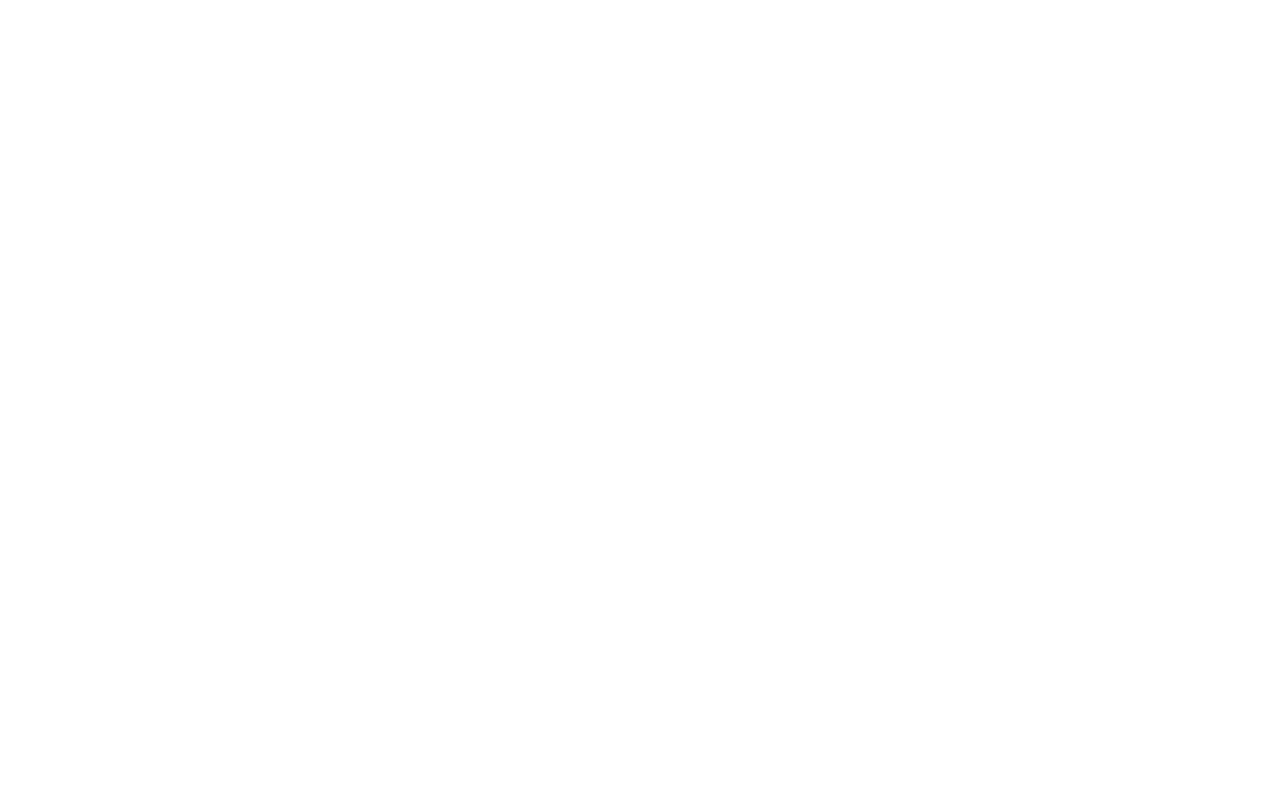
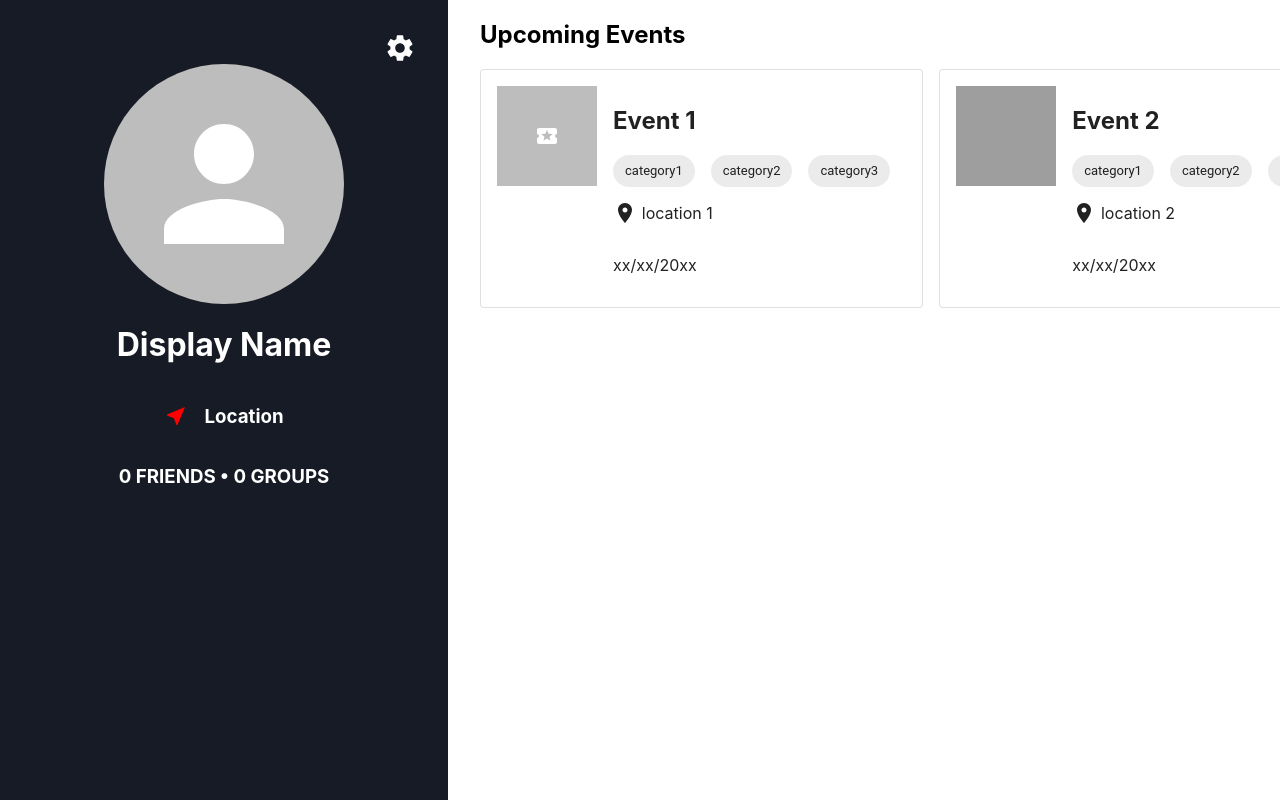
Before and after one commit to goodvid/rendezview, a React (Create React App) app in the folder app/: page /profile in a window 1280 px wide. Before the commit this address had no page. Built offline with nearby package versions, Linux system fonts and the light colour scheme; grey boxes are pictures that could not be loaded.

Commit message:
Created skeleton profile page (info + upcoming events)

```diff
--- a/app/package.json
+++ b/app/package.json
@@ -5,6 +5,7 @@
   "dependencies": {
     "@emotion/react": "^11.11.3",
     "@emotion/styled": "^11.11.0",
+    "@mui/icons-material": "^5.15.7",
     "@mui/material": "^5.15.7",
     "@testing-library/jest-dom": "^5.17.0",
     "@testing-library/react": "^13.4.0",
--- a/app/src/App.js
+++ b/app/src/App.js
@@ -1,10 +1,12 @@
 import "./App.css";
-import Homepage from "./pages/Homepage";
 import {
   BrowserRouter as BrowserRouter,
   Routes,
   Route,
 } from "react-router-dom";
+
+import Homepage from "./pages/Homepage";
+import Profile from "./pages/Profile";
 
 function App() {
   return (
@@ -12,6 +14,7 @@
       <BrowserRouter>
         <Routes>
           <Route path="/" element={<Homepage />} />
+          <Route path="/profile" element={<Profile />} />
         </Routes>
       </BrowserRouter>
     </div>
--- /dev/null
+++ b/app/src/pages/Profile.jsx
@@ -0,0 +1,167 @@
+import React from "react";
+import { useState } from "react";
+import { Card, Avatar, Box, Chip, Stack } from "@mui/material";
+import SettingsIcon from "@mui/icons-material/Settings";
+import NearMeIcon from "@mui/icons-material/NearMe";
+import LocalActivityIcon from "@mui/icons-material/LocalActivity";
+import LocationOnIcon from "@mui/icons-material/LocationOn";
+
+function Profile() {
+  const [friendsNum, setFriendsNum] = useState(0);
+  const [groupsNum, setGroupsNum] = useState(0);
+  const [events, setEvents] = useState([
+    {
+      id: 1,
+      name: "Event 1",
+      categories: ["category1", "category2", "category3"],
+      location: "location 1",
+      date: "xx/xx/20xx",
+      picture: null,
+    },
+    {
+      id: 2,
+      name: "Event 2",
+      categories: ["category1", "category2", "category3"],
+      location: "location  2",
+      date: "xx/xx/20xx",
+      picture: "url",
+    },
+    {
+      id: 3,
+      name: "Event 3",
+      categories: ["category1", "category2", "category3"],
+      location: "location  3",
+      date: "xx/xx/20xx",
+      picture: "url",
+    },
+  ]);
+
+  const InfoStack = () => {
+    return (
+      <Stack
+        width="50vh"
+        style={{ backgroundColor: "#171B26", color: "white" }}
+        alignItems={"center"}
+        padding="2rem"
+      >
+        <Box
+          sx={{ width: "100%", display: "flex", justifyContent: "flex-end" }}
+        >
+          <SettingsIcon style={{ height: "2rem", width: "2rem" }} />
+        </Box>
+        <Avatar sx={{ width: "15rem", height: "15rem" }} />
+        <h1>Display Name</h1>
+        <Stack direction="row" alignItems="center" gap="1rem">
+          <NearMeIcon style={{ color: "red" }} />
+          <h3>Location</h3>
+        </Stack>
+        <h3>
+          {friendsNum} FRIENDS • {groupsNum} GROUPS
+        </h3>
+      </Stack>
+    );
+  };
+
+  const EventCard = ({ id, name, categories, location, date, picture }) => {
+    return (
+      <>
+        <Card variant="outlined">
+          <Stack padding="1rem" direction="row">
+            <Stack>
+              {picture ? (
+                <Avatar
+                  src={picture}
+                  variant="square"
+                  sx={{ width: 100, height: 100 }}
+                />
+              ) : (
+                <Avatar
+                  src={picture}
+                  sx={{ width: 100, height: 100 }}
+                  variant="square"
+                >
+                  <LocalActivityIcon />
+                </Avatar>
+              )}
+            </Stack>
+            <Stack alignItems="flex-start" marginInline="1rem">
+              <h2>{name}</h2>
+              <Stack
+                direction="row"
+                gap="1rem"
+                justifyContent="space-start"
+                flexWrap="wrap"
+                width="100%"
+              >
+                {categories.map((category) => (
+                  <Chip key={category} label={category} />
+                ))}
+              </Stack>
+              <Stack direction="row" alignItems="center" gap="0.3rem">
+                <LocationOnIcon />
+                <p>{location}</p>
+              </Stack>
+              <p>{date}</p>
+            </Stack>
+          </Stack>
+        </Card>
+      </>
+    );
+  };
+
+  const UpcomingEvents = () => {
+    return (
+      <Stack alignItems="flex-start">
+        <h2>Upcoming Events</h2>
+        <Box sx={{ overflowX: "auto", width: "100%" }}>
+          <Stack direction="row" gap={2} sx={{ minWidth: "max-content" }}>
+            {events.map((event) => (
+              <EventCard
+                key={event.id}
+                id={event.id}
+                name={event.name}
+                categories={event.categories}
+                location={event.location}
+                date={event.date}
+                picture={event.picture}
+              />
+            ))}
+          </Stack>
+        </Box>
+      </Stack>
+    );
+  };
+
+  const EventStack = () => {
+    return (
+      <Stack width="100vh">
+        {/* <h1>Event Stack</h1> */}
+        <UpcomingEvents />
+      </Stack>
+    );
+  };
+
+  return (
+    <div
+      style={{
+        position: "absolute",
+        top: "0px",
+        bottom: "0px",
+        right: "0px",
+        left: "0px",
+      }}
+    >
+      <Stack
+        height="100%"
+        direction="row"
+        gap="2rem"
+        justifyContent="space-between"
+      >
+        <InfoStack />
+        <EventStack />
+      </Stack>
+    </div>
+  );
+}
+
+export default Profile;
```
Also changed, not shown: 1 other file (tests, documents, lock files or other folders).
